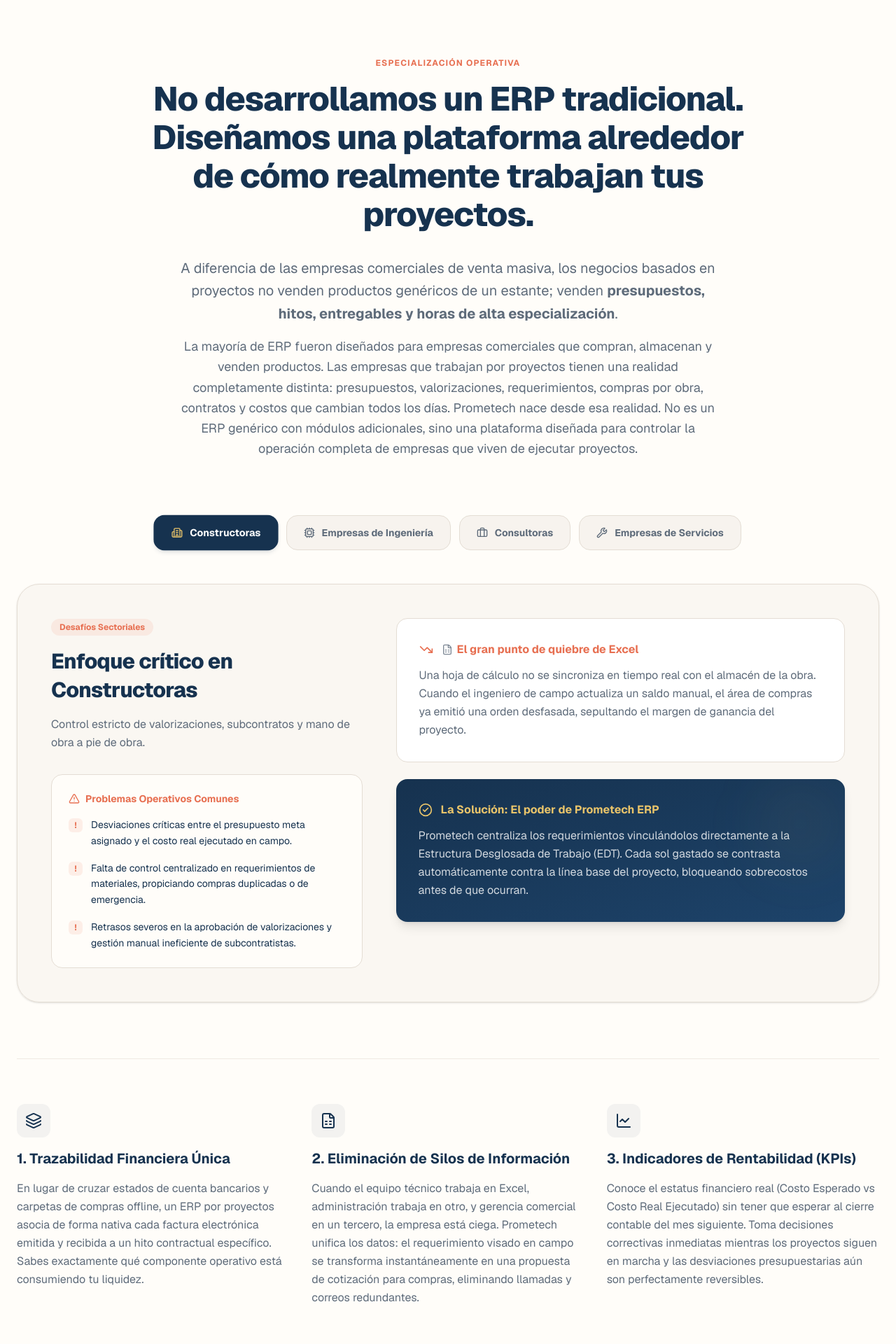
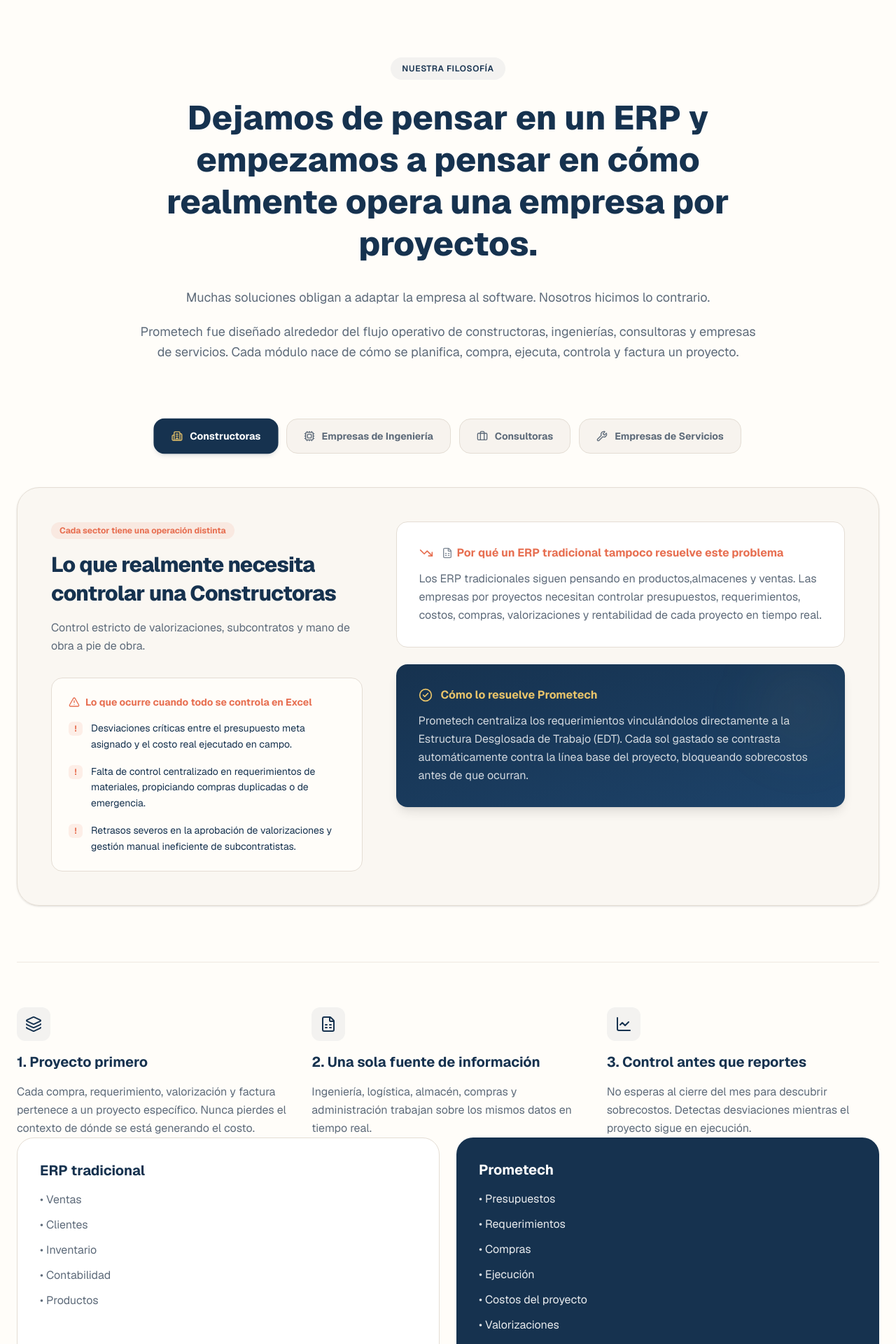
Before and after one commit to alexandermerino-prometech/landing-page, a Next.js app: page / in a window 1280 px wide. Shown: the part 820-2740 px from the top of the page at 70% size. Built offline with nearby package versions, Linux system fonts and the light colour scheme.

Commit message:
updating ConceptoErp

```diff
--- a/app/components/ConceptoErp.tsx
+++ b/app/components/ConceptoErp.tsx
@@ -26,7 +26,7 @@
       "Falta de control centralizado en requerimientos de materiales, propiciando compras duplicadas o de emergencia.",
       "Retrasos severos en la aprobación de valorizaciones y gestión manual ineficiente de subcontratistas."
     ],
-    porqueExcel: "Una hoja de cálculo no se sincroniza en tiempo real con el almacén de la obra. Cuando el ingeniero de campo actualiza un saldo manual, el área de compras ya emitió una orden desfasada, sepultando el margen de ganancia del proyecto.",
+    porqueExcel: "Los ERP tradicionales siguen pensando en productos,almacenes y ventas. Las empresas por proyectos necesitan controlar presupuestos, requerimientos, costos, compras, valorizaciones y rentabilidad de cada proyecto en tiempo real.",
     comoAyuda: "Prometech centraliza los requerimientos vinculándolos directamente a la Estructura Desglosada de Trabajo (EDT). Cada sol gastado se contrasta automáticamente contra la línea base del proyecto, bloqueando sobrecostos antes de que ocurran."
   },
   {
@@ -84,20 +84,25 @@
 
         {/* BLOQUE INTRODUCTORIO (SEO Target: Qué es un ERP por proyectos) */}
         <div className="max-w-4xl mx-auto text-center mb-20">
-          <p className="text-[#E76F51] font-bold uppercase text-xs tracking-widest mb-4">
-            Especialización Operativa
-          </p>
-          <h2 className="text-3xl sm:text-5xl font-extrabold text-[#16324F] tracking-tight mb-8 leading-[1.15]">
-            No desarrollamos un ERP tradicional. Diseñamos una plataforma alrededor de cómo realmente trabajan tus proyectos.
-          </h2>
-          <p className="text-[#5E6B7A] text-lg sm:text-xl leading-relaxed max-w-3xl mx-auto">
-            A diferencia de las empresas comerciales de venta masiva, los negocios basados en proyectos no venden productos genéricos de un estante; venden <strong>presupuestos, hitos, entregables y horas de alta especialización</strong>.
-          </p>
-          <p className="text-[#5E6B7A] text-base sm:text-lg leading-relaxed max-w-3xl mx-auto mt-4">
-            La mayoría de ERP fueron diseñados para empresas comerciales que compran, almacenan y venden productos. Las empresas que trabajan por proyectos tienen una realidad completamente distinta: presupuestos, valorizaciones, requerimientos, compras por obra, contratos y costos que cambian todos los días.
+          <div className="max-w-5xl mx-auto text-center mb-20">
+            <span className="inline-flex rounded-full bg-[#16324F]/5 text-[#16324F] px-4 py-2 text-xs font-semibold uppercase tracking-wider">
+              Nuestra filosofía
+            </span>
 
-Prometech nace desde esa realidad. No es un ERP genérico con módulos adicionales, sino una plataforma diseñada para controlar la operación completa de empresas que viven de ejecutar proyectos.
-          </p>
+            <h2 className="mt-6 text-3xl sm:text-5xl font-extrabold text-[#16324F] leading-tight">
+              Dejamos de pensar en un ERP y empezamos a pensar en cómo realmente opera una empresa por proyectos.
+            </h2>
+
+            <p className="mt-8 text-lg text-[#5E6B7A] leading-relaxed max-w-3xl mx-auto">
+              Muchas soluciones obligan a adaptar la empresa al software. Nosotros hicimos lo contrario.
+            </p>
+
+            <p className="mt-5 text-base sm:text-lg text-[#5E6B7A] leading-relaxed max-w-4xl mx-auto">
+              Prometech fue diseñado alrededor del flujo operativo de constructoras, ingenierías,
+              consultoras y empresas de servicios. Cada módulo nace de cómo se planifica,
+              compra, ejecuta, controla y factura un proyecto.
+            </p>
+          </div>
         </div>
 
         {/* ESTRUCTURA DE PESTAÑAS INTERACTIVAS (TABS) */}
@@ -144,10 +149,10 @@
               <div className="lg:col-span-5 flex flex-col justify-between">
                 <div>
                   <span className="inline-flex items-center gap-1.5 px-3 py-1 rounded-full text-xs font-bold bg-[#E76F51]/10 text-[#E76F51] mb-4">
-                    Desafíos Sectoriales
+                    Cada sector tiene una operación distinta
                   </span>
                   <h3 className="text-2xl sm:text-3xl font-extrabold text-[#16324F] tracking-tight leading-snug mb-4">
-                    Enfoque crítico en {sectorActivo.label}
+                    Lo que realmente necesita controlar una {sectorActivo.label}
                   </h3>
                   <p className="text-[#5E6B7A] text-base leading-relaxed mb-8">
                     {sectorActivo.subtitulo}
@@ -157,7 +162,7 @@
                 <div className="bg-[#FFFDF9] rounded-2xl border border-[#E4DDD4] p-6">
                   <div className="flex items-center gap-2 text-[#E76F51] font-bold text-sm mb-4">
                     <AlertTriangle className="w-4 h-4" />
-                    <span>Problemas Operativos Comunes</span>
+                    <span>Lo que ocurre cuando todo se controla en Excel</span>
                   </div>
                   <ul className="space-y-4">
                     {sectorActivo.problemas.map((prob) => (
@@ -181,7 +186,7 @@
                     <TrendingDown className="w-5 h-5" />
                     <div className="flex items-center gap-1.5">
                       <FileSpreadsheet className="w-4 h-4 text-[#7C8794]" />
-                      <h4>El gran punto de quiebre de Excel</h4>
+                      <h4>Por qué un ERP tradicional tampoco resuelve este problema</h4>
                     </div>
                   </div>
                   <p className="text-[#5E6B7A] text-sm sm:text-base leading-relaxed">
@@ -195,7 +200,7 @@
 
                   <div className="flex items-center gap-3 text-[#E9C46A] font-bold text-base mb-3">
                     <CheckCircle2 className="w-5 h-5" />
-                    <h4>La Solución: El poder de Prometech ERP</h4>
+                    <h4>Cómo lo resuelve Prometech</h4>
                   </div>
                   <p className="text-white/80 text-sm sm:text-base leading-relaxed">
                     {sectorActivo.comoAyuda}
@@ -213,9 +218,9 @@
             <div className="w-12 h-12 bg-[#16324F]/5 rounded-xl flex items-center justify-center text-[#16324F]">
               <Layers className="w-6 h-6" />
             </div>
-            <h3 className="text-xl font-bold text-[#16324F]">1. Trazabilidad Financiera Única</h3>
+            <h3 className="text-xl font-bold text-[#16324F]">1. Proyecto primero</h3>
             <p className="text-[#5E6B7A] text-sm sm:text-base leading-relaxed">
-              En lugar de cruzar estados de cuenta bancarios y carpetas de compras offline, un ERP por proyectos asocia de forma nativa cada factura electrónica emitida y recibida a un hito contractual específico. Sabes exactamente qué componente operativo está consumiendo tu liquidez.
+              Cada compra, requerimiento, valorización y factura pertenece a un proyecto específico. Nunca pierdes el contexto de dónde se está generando el costo.
             </p>
           </div>
 
@@ -223,9 +228,9 @@
             <div className="w-12 h-12 bg-[#16324F]/5 rounded-xl flex items-center justify-center text-[#16324F]">
               <FileSpreadsheet className="w-6 h-6" />
             </div>
-            <h3 className="text-xl font-bold text-[#16324F]">2. Eliminación de Silos de Información</h3>
+            <h3 className="text-xl font-bold text-[#16324F]">2. Una sola fuente de información</h3>
             <p className="text-[#5E6B7A] text-sm sm:text-base leading-relaxed">
-              Cuando el equipo técnico trabaja en Excel, administración trabaja en otro, y gerencia comercial en un tercero, la empresa está ciega. Prometech unifica los datos: el requerimiento visado en campo se transforma instantáneamente en una propuesta de cotización para compras, eliminando llamadas y correos redundantes.
+              Ingeniería, logística, almacén, compras y administración trabajan sobre los mismos datos en tiempo real.
             </p>
           </div>
 
@@ -233,11 +238,45 @@
             <div className="w-12 h-12 bg-[#16324F]/5 rounded-xl flex items-center justify-center text-[#16324F]">
               <LineChart className="w-6 h-6" />
             </div>
-            <h3 className="text-xl font-bold text-[#16324F]">3. Indicadores de Rentabilidad (KPIs)</h3>
+            <h3 className="text-xl font-bold text-[#16324F]">3. Control antes que reportes</h3>
             <p className="text-[#5E6B7A] text-sm sm:text-base leading-relaxed">
-              Conoce el estatus financiero real (Costo Esperado vs Costo Real Ejecutado) sin tener que esperar al cierre contable del mes siguiente. Toma decisiones correctivas inmediatas mientras los proyectos siguen en marcha y las desviaciones presupuestarias aún son perfectamente reversibles.
+              No esperas al cierre del mes para descubrir sobrecostos. Detectas desviaciones mientras el proyecto sigue en ejecución.
             </p>
           </div>
+        </div>
+
+        <div className="grid md:grid-cols-2 gap-6 mb-20">
+
+          <div className="rounded-3xl border border-[#E4DDD4] p-8 bg-white">
+            <h3 className="font-bold text-xl mb-4">
+              ERP tradicional
+            </h3>
+
+            <ul className="space-y-3 text-[#5E6B7A]">
+              <li>• Ventas</li>
+              <li>• Clientes</li>
+              <li>• Inventario</li>
+              <li>• Contabilidad</li>
+              <li>• Productos</li>
+            </ul>
+          </div>
+
+          <div className="rounded-3xl bg-[#16324F] text-white p-8">
+            <h3 className="font-bold text-xl mb-4">
+              Prometech
+            </h3>
+
+            <ul className="space-y-3 text-white/90">
+              <li>• Presupuestos</li>
+              <li>• Requerimientos</li>
+              <li>• Compras</li>
+              <li>• Ejecución</li>
+              <li>• Costos del proyecto</li>
+              <li>• Valorizaciones</li>
+              <li>• Facturación</li>
+            </ul>
+          </div>
+
         </div>
 
       </div>
```
